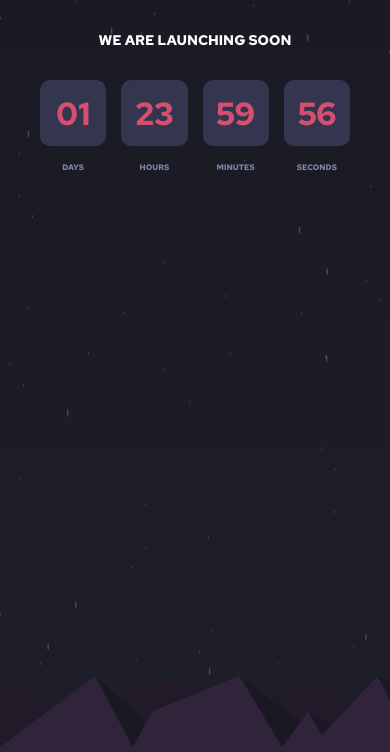
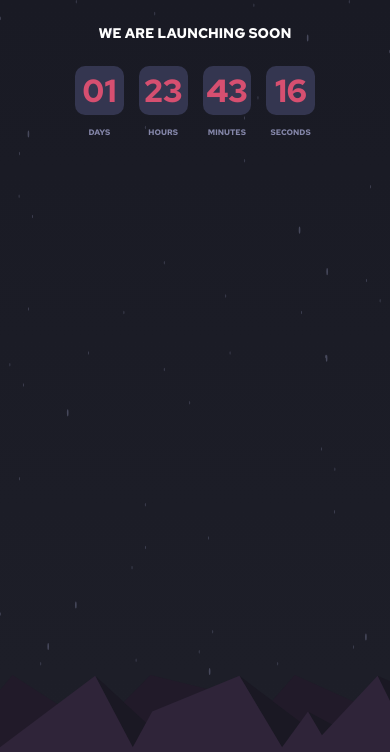
Before and after one commit to TolgaAcar/countdown-timer, a plain HTML site: page index.html in a window 390 px wide. Shown: the top 752 px of the page. Drawn offline with Linux system fonts and the light colour scheme.

Commit message:
Responsive design updates

```diff
--- a/app/js/script.js
+++ b/app/js/script.js
@@ -5,7 +5,7 @@ const minutesSpan = countdownContainer.querySelector(".minutes");
 const secondsSpan = countdownContainer.querySelector(".seconds");
 
 function countdownTimer() {
-	let distance = 172800000;
+	let distance = 171800000;
 	let days, hours, minutes, seconds;
 
 	var intervalTimer = setInterval(() => {
--- a/app/scss/_main.scss
+++ b/app/scss/_main.scss
@@ -1,11 +1,22 @@
 .container {
-	padding: 0 $space-xsm;
 	height: 100%;
-	max-width: 1024px;
+	width: 240px;
 	margin: 0 auto;
 	display: flex;
 	flex-direction: column;
 	justify-content: space-between;
+
+	@include breakpoint-up(small) {
+		width: 400px;
+	}
+
+	@include breakpoint-up(medium) {
+		width: 650px;
+	}
+
+	@include breakpoint-up(large) {
+		width: 800px;
+	}
 
 	.title {
 		font-size: $font-med;
@@ -32,22 +43,22 @@
 			font-size: 32px;
 
 			@include breakpoint-up(small) {
-				font-size: 65px;
+				font-size: 55px;
 			}
 
 			@include breakpoint-up(medium) {
-				font-size: 96px;
+				font-size: 85px;
 			}
 
 			@include breakpoint-up(large) {
-				font-size: 130px;
+				font-size: 100px;
 			}
 
 			&:not(:last-child) {
 				margin-right: 15px;
 
 				@include breakpoint-up(medium) {
-					margin-right: 50px;
+					margin-right: 30px;
 				}
 			}
 
@@ -82,7 +93,7 @@
 				margin-right: 15px;
 
 				@include breakpoint-up(medium) {
-					margin-right: 50px;
+					margin-right: 30px;
 				}
 			}
 		}
```
Also changed, not shown: dist/css/style.css, 1 other file.
